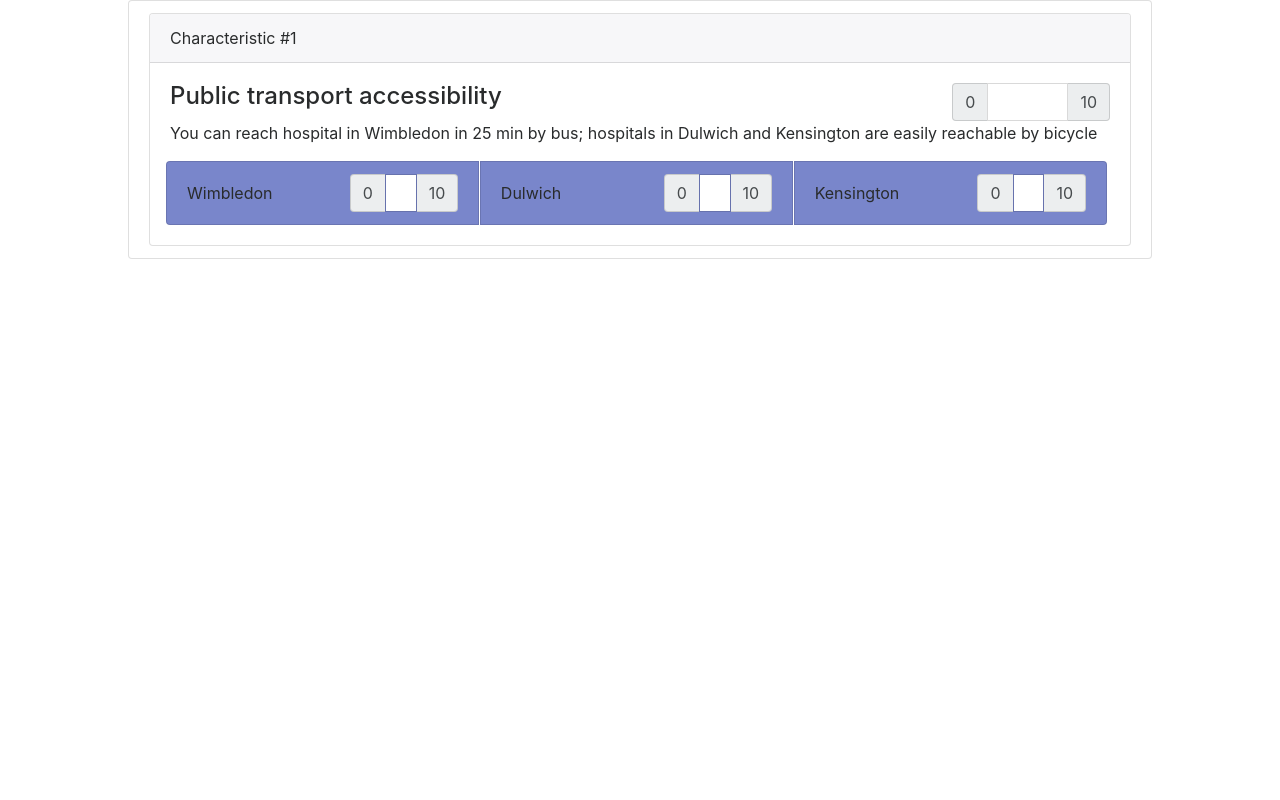
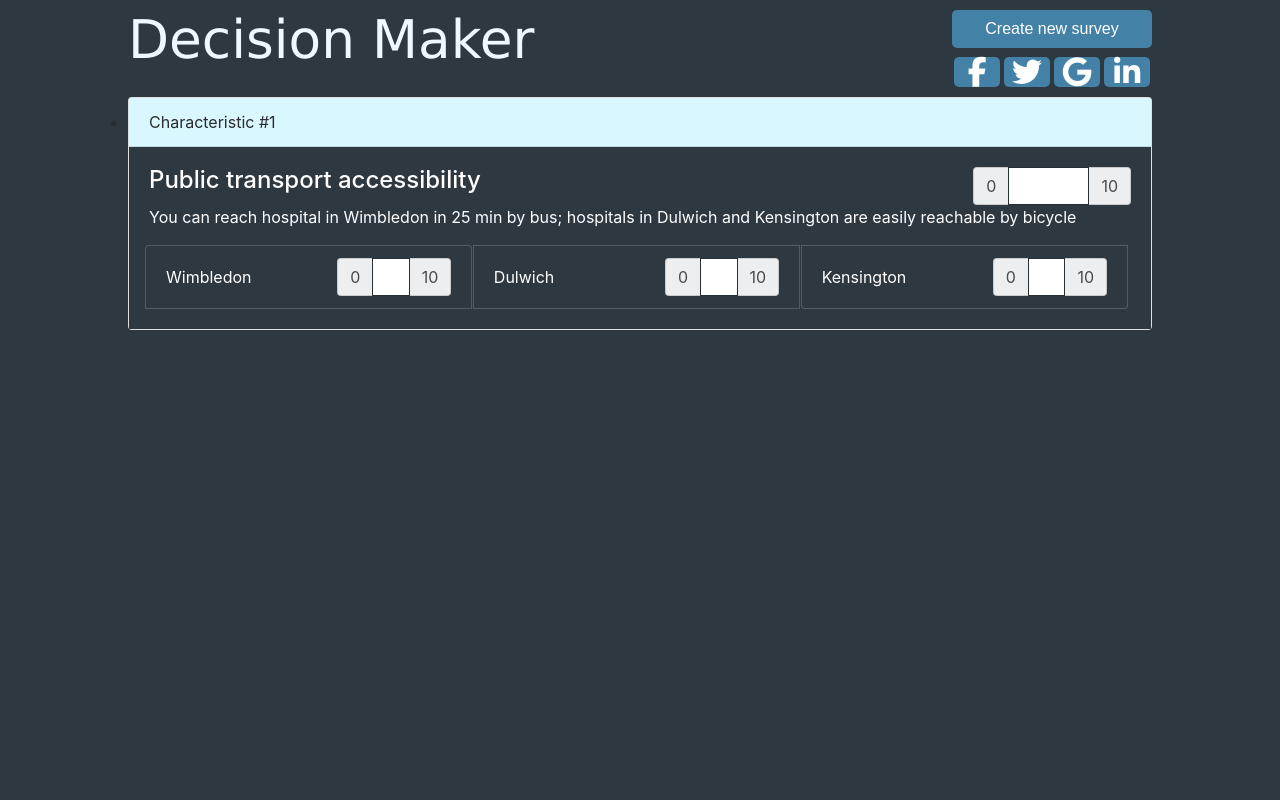
Before and after one commit to MilenaMalysh/decisionmaker, a Django app: page / in a window 1280 px wide. Run offline with Django 3.2, Linux system fonts and the light colour scheme; some libraries are stand-ins or nearby versions.

Commit message:
WIP: answering page mockup

```diff
--- a/static/css/questionnairy.css
+++ b/static/css/questionnairy.css
@@ -1,16 +1,25 @@
-.centred-container {
+.centred-container, header {
     display: flex;
     align-items: center;
     justify-content: center;
 }
 
-.questions-list {
+.questions-list, #header-div {
     min-width: 80%;
     max-width: 80%;
 }
 
 .card {
     width: 100%;
+}
+
+.card-block {
+    background-color: rgb(46, 56, 64);
+    color: white;
+}
+
+.card-header {
+    background-color: rgb(217, 247, 255);
 }
 
 .option, .option-header {
@@ -31,24 +40,13 @@
 
 .list-group-horizontal .list-group-item {
     display: inline-block;
-}
-
-.list-group-horizontal .list-group-item {
     width: calc(100% / 3);
-    background-color: #7986cb;
+    background-color: rgb(46, 56, 64);
+    color: white;
     margin-bottom: 0;
     margin-left: -4px;
     margin-right: 0;
-}
-
-.list-group-horizontal .list-group-item:first-child {
-    border-top-right-radius: 0;
-    border-bottom-left-radius: 4px;
-}
-
-.list-group-horizontal .list-group-item:last-child {
-    border-top-right-radius: 4px;
-    border-bottom-left-radius: 0;
+    border-color: rgba(230, 230, 250, 0.2);
 }
 
 .importance {
@@ -61,3 +59,42 @@
     margin-top: auto;
     margin-right: 5px;
 }
+
+body {
+    background-color: rgb(46, 56, 64);
+    background-position: top;
+    background-repeat: repeat;
+}
+
+#header-div {
+    font-family: 'Lucida Sans Unicode', 'Lucida Grande', sans-serif;
+    font-size: 40pt;
+    color: aliceblue;
+}
+
+#header-tools {
+    margin-top: 10px;
+    float: right;
+}
+
+#new-survey-btn {
+    background-color: rgb(68, 129, 166);
+    border-radius: 5px;
+    color: white;
+    width: 200px;
+}
+
+#social-networks .fa {
+    font-size: 30px;
+    width: calc(100%/4);
+    text-align: center;
+    text-decoration: none;
+    margin: 10px 2px;
+    border-radius: 5px;
+    background: rgb(68, 129, 166);
+    color: white;
+}
+
+.fa:hover {
+    opacity: 0.7;
+}
--- a/templates/base.html
+++ b/templates/base.html
@@ -27,6 +27,20 @@
 </head>
 
 <body>
+<header>
+    <div id="header-div">
+        Decision Maker
+        <div id="header-tools" class="btn-group-vertical">
+            <button type="button" class="btn" id="new-survey-btn">Create new survey</button>
+            <div id="social-networks" class=" btn-group">
+                <a href="#" class="fa fa-facebook"></a>
+                <a href="#" class="fa fa-twitter"></a>
+                <a href="#" class="fa fa-google"></a>
+                <a href="#" class="fa fa-linkedin"></a>
+            </div>
+        </div>
+    </div>
+</header>
 {% block content %}
 {% endblock %}
 
--- a/templates/questionnairy.html
+++ b/templates/questionnairy.html
@@ -3,7 +3,7 @@
 {% block content %}
     <div class="centred-container">
         <ul class="list-group questions-list">
-            <li class="list-group-item">
+            <li>
                 <div class="card">
                     <div class="card-header">
                         Characteristic #1
```
Also changed, not shown: static/img/background.jpg (added), static/img/logo.jpg (added).
